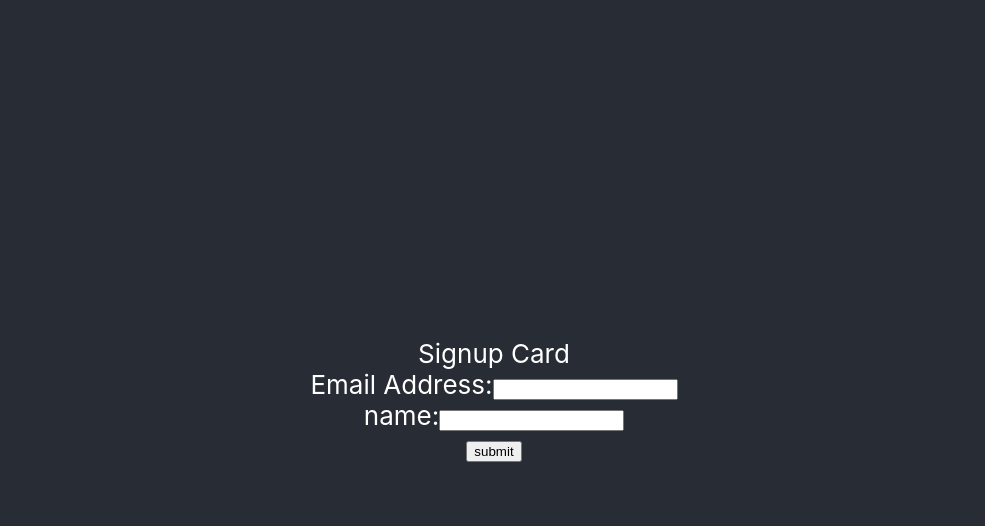
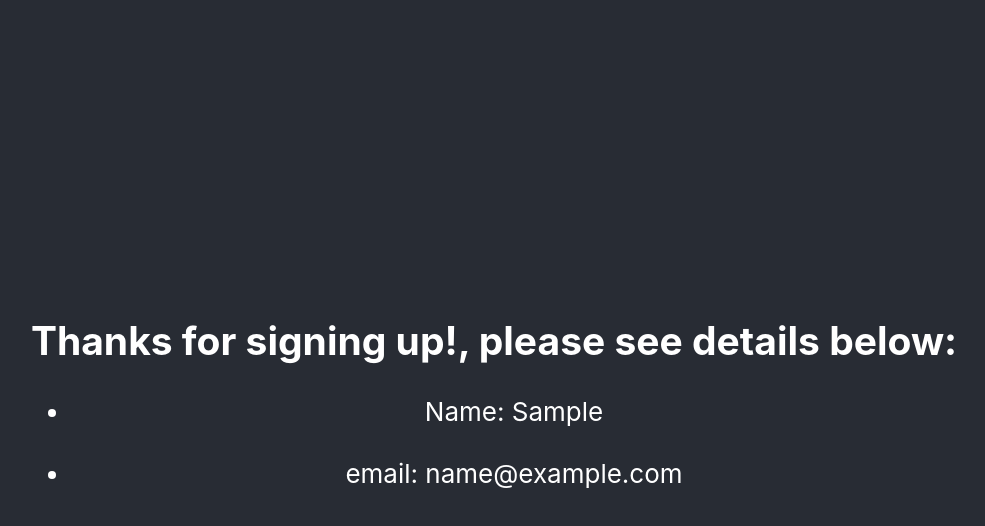
Before and after one commit to josh-burns/redux_mailing_list_app, a React (Create React App) app: page / in a window 1280 px wide. Both pictures are taken after typing "name@example.com", "Sample" into the empty fields and a click on the input "submit". Shown: the top 526 px of the page, without its empty margins (146-1131 px from the left). Built offline with nearby package versions, Linux system fonts and the light colour scheme.

Commit message:
committing now before adding server

```diff
--- a/src/App.js
+++ b/src/App.js
@@ -1,12 +1,24 @@
 import "./App.css";
 import SignupCardContainer from "./components/SignupCard";
 
-function App() {
+function App(props) {
   return (
     <div className="App">
       <header className="App-header">
         {/* TODO make signupcard conditional on if isCreated is false */}
-        <SignupCardContainer></SignupCardContainer>
+        {props.userInfo[0] ? (
+          <div>
+            <div>
+              <h2>Thanks for signing up!, please see details below:</h2>
+            </div>
+            <ul>
+              <li> Name: {props.userInfo[0].name}</li> <br />
+              <li> email: {props.userInfo[0].email}</li>
+            </ul>
+          </div>
+        ) : (
+          <SignupCardContainer></SignupCardContainer>
+        )}
       </header>
     </div>
   );
--- a/src/components/SignupCard.js
+++ b/src/components/SignupCard.js
@@ -26,6 +26,9 @@ function SignupCard({ dispatch }) {
 
   const handleSubmission = (event) => {
     event.preventDefault();
+    if (!email.trim() || !name.trim()) {
+      return;
+    }
     dispatch(submitFinalUserInfo(email, name));
     setEmail("");
     setName("");
@@ -33,21 +36,21 @@ function SignupCard({ dispatch }) {
 
   return (
     <div>
-      Signup Card
+      <h2>Signup Card</h2>
       <div>
         <form onSubmit={handleSubmission}>
           <label>
-            Email Address:
+            Email Address:{"  "}
             <input
               type="text"
               name="email"
               value={email}
               onChange={handleChange}
-            />{" "}
+            />
             <br />
           </label>
           <label>
-            name:
+            name: {"  "}
             <input
               type="text"
               name="name"
--- /dev/null
+++ b/src/containers/AppContainer.js
@@ -0,0 +1,10 @@
+import { connect } from "react-redux";
+import App from "../App";
+
+function mapStateToProps(state) {
+  return {
+    userInfo: state,
+  };
+}
+
+export default connect(mapStateToProps)(App);
--- a/src/index.js
+++ b/src/index.js
@@ -4,11 +4,12 @@ import "./index.css";
 import { Provider } from "react-redux";
 import App from "./App";
 import store from "./store";
+import AppContainer from "./containers/AppContainer";
 
 ReactDOM.render(
   <React.StrictMode>
     <Provider store={store}>
-      <App />
+      <AppContainer />
     </Provider>
   </React.StrictMode>,
   document.getElementById("root")
```
Also changed, not shown: src/server.js (added).
